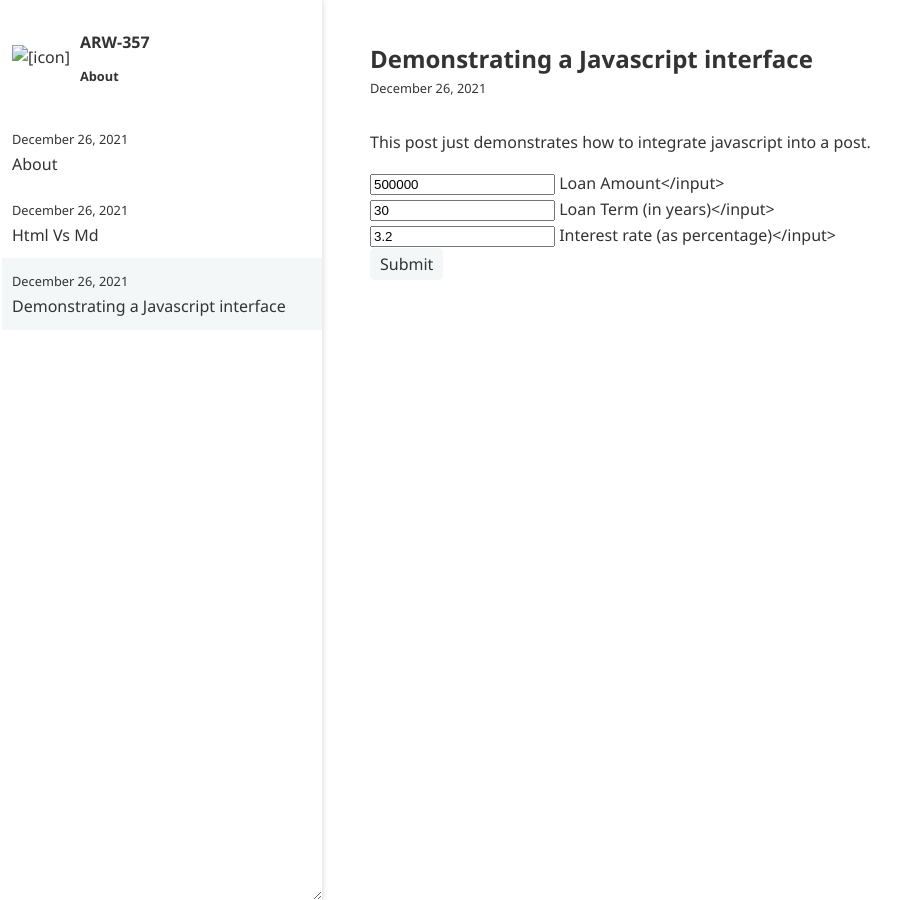
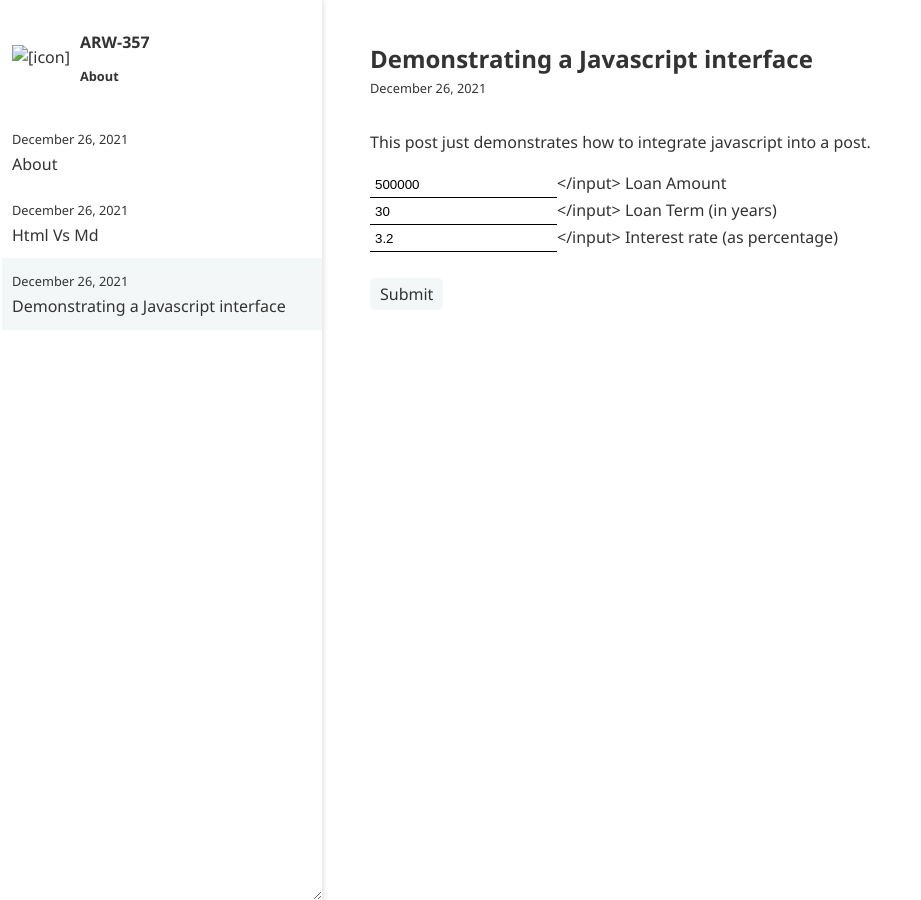
Before and after one commit to arw-357/arw-357.github.io, a Jekyll site: the page built from _posts/2021-12-26-interface.md, in a window 1280 px wide. Shown: the whole page, without its empty margins (0-921 px from the left). Built offline with Jekyll 4.4.1, drawn with Linux system fonts in a browser that asks for light colours; some of the changed lines change nothing that is shown.

Commit message:
Update 2021-12-26-interface.md

```diff
--- a/_posts/2021-12-26-interface.md
+++ b/_posts/2021-12-26-interface.md
@@ -5,9 +5,10 @@
 
 This post just demonstrates how to integrate javascript into a post.
 
-<input id="loanAmount" value="500000"> Loan Amount</input> <br/>
-<input id="loanTerm" value="30"> Loan Term (in years)</input> <br/>
-<input id="interestRate" value="3.2"> Interest rate (as percentage)</input> <br/>
+<input id="loanAmount" type="text" value="500000"></input> Loan Amount<br/>
+<input id="loanTerm" type="text" value="30"></input> Loan Term (in years)<br/>
+<input id="interestRate" type="text" value="3.2"></input> Interest rate (as percentage)<br/>
+<br/>
 <button onclick="output()">Submit</button>
 <p>
 <div id="monthlyPayment"></div> <br/>
```
